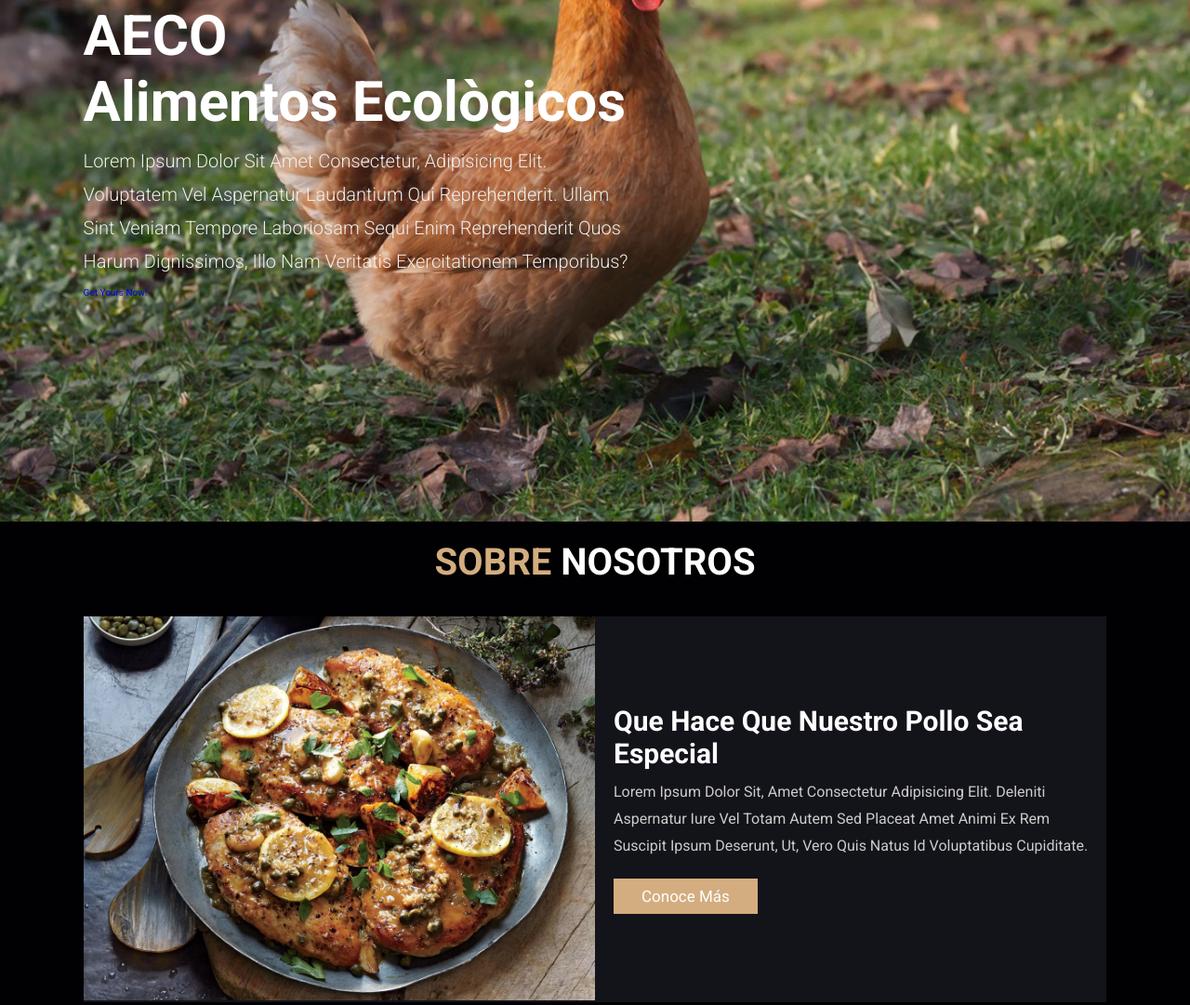
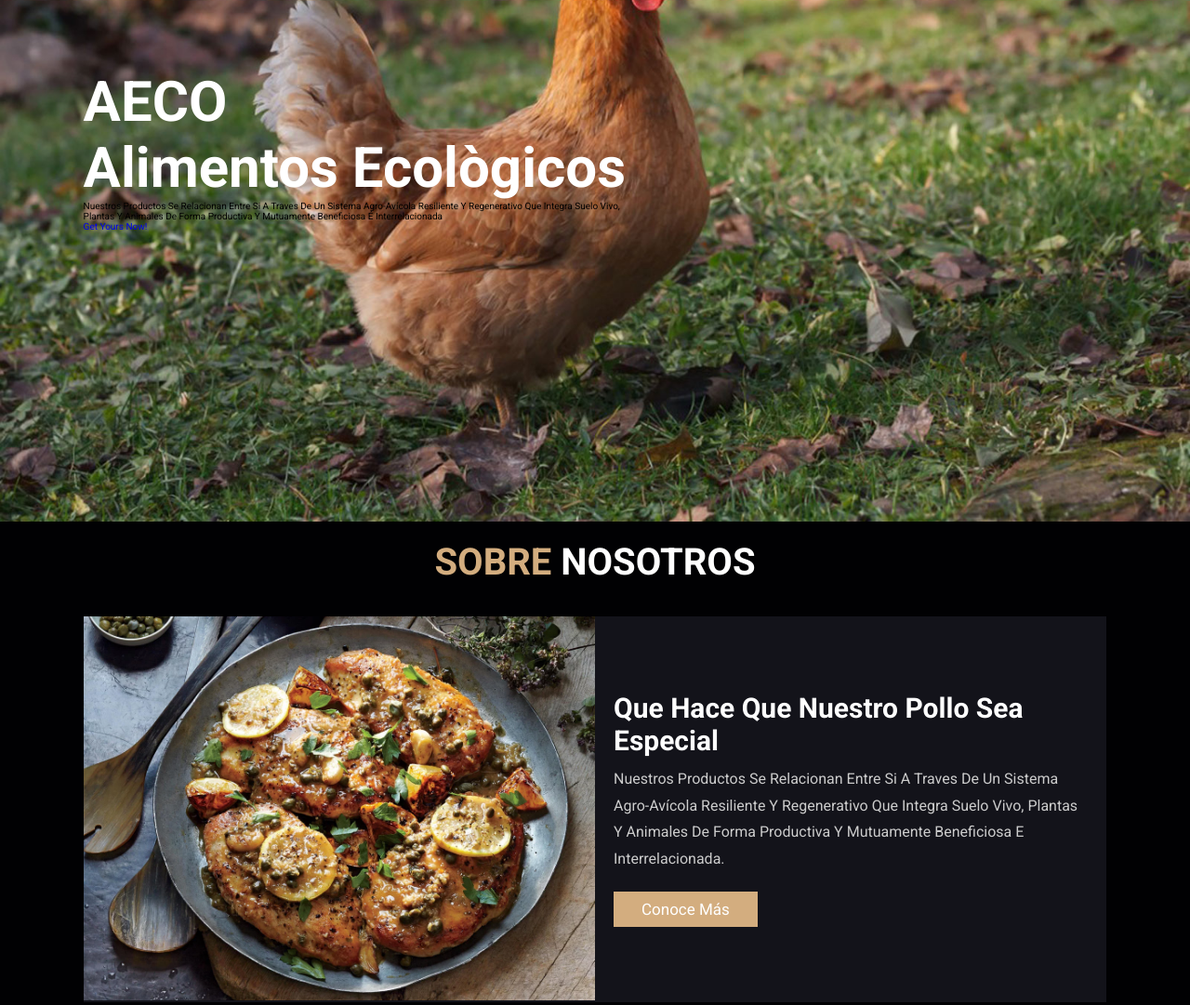
Before and after one commit to TomasPayer/AEco-Nuevo, a plain HTML site: page index.html in a window 1280 px wide. Shown: the part 239-1320 px from the top of the page at 93% size. Drawn offline with Linux system fonts and the light colour scheme.

Commit message:
cambios2

```diff
--- a/css/styles.css
+++ b/css/styles.css
@@ -228,12 +228,13 @@ padding: 0 1.5rem;
     color: #fff;
 }
 
-.home .content p {
+.home .content h3 p {
     font-size: 2rem;
     font-weight: lighter;
     line-height: 1.8;
     padding: 1rem 0;
     color: #eee;
+    text-align: justify;
 }
 
 .about .row {
--- a/index.html
+++ b/index.html
@@ -79,10 +79,11 @@
 
     <section class="home" id="home">
         <div class="content">
-            <h3>AEco<h4>Alimentos Ecològicos</h4></h3>
-            <p>Lorem ipsum dolor sit amet consectetur, adipisicing elit. Voluptatem vel aspernatur laudantium qui
-                reprehenderit. Ullam sint veniam tempore laboriosam sequi enim reprehenderit quos harum dignissimos,
-                illo nam veritatis exercitationem temporibus?</p>
+            <h3>AEco<h4>Alimentos Ecològicos</h4>
+            </h3>
+            <p>Nuestros productos se relacionan entre si a traves de Un sistema agro-avícola resiliente y regenerativo
+                que integra suelo vivo, plantas y animales de forma productiva y mutuamente beneficiosa é
+                interrelacionada</p>
             <a href="#">Get yours now!</a>
         </div>
     </section>
@@ -96,9 +97,9 @@
 
             <div class="content">
                 <h3>Que hace que nuestro pollo sea especial</h3>
-                <p>Lorem ipsum dolor sit, amet consectetur adipisicing elit. Deleniti aspernatur iure vel totam autem
-                    sed
-                    placeat amet animi ex rem suscipit ipsum deserunt, ut, vero quis natus id voluptatibus cupiditate.
+                <p> Nuestros productos se relacionan entre si a traves de un sistema agro-avícola resiliente y regenerativo
+                    que integra suelo vivo, plantas y animales de forma productiva y mutuamente beneficiosa e
+                    interrelacionada.
                 </p>
                 <a href="#" class="btn">Conoce más</a>
             </div>
```
